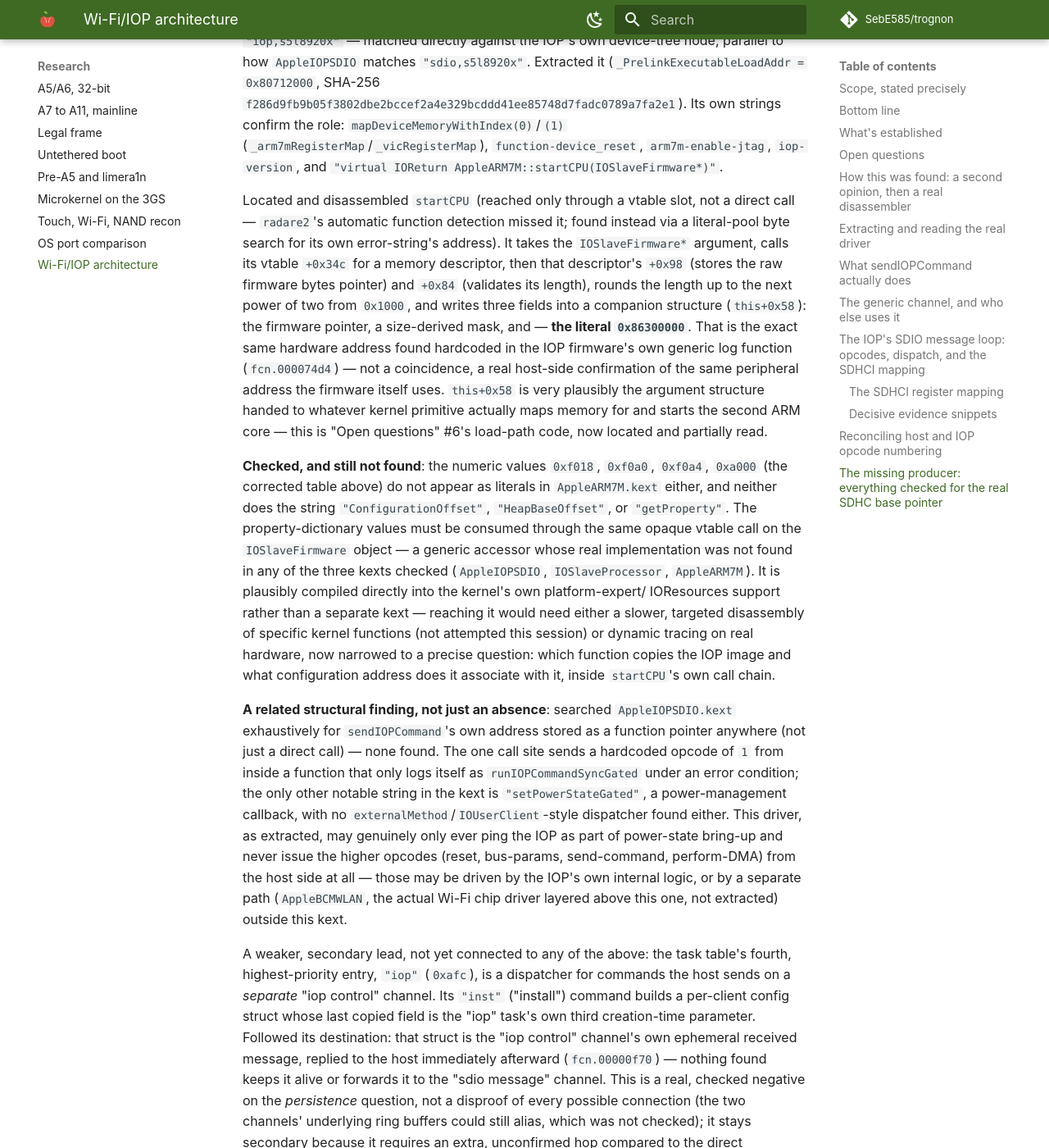
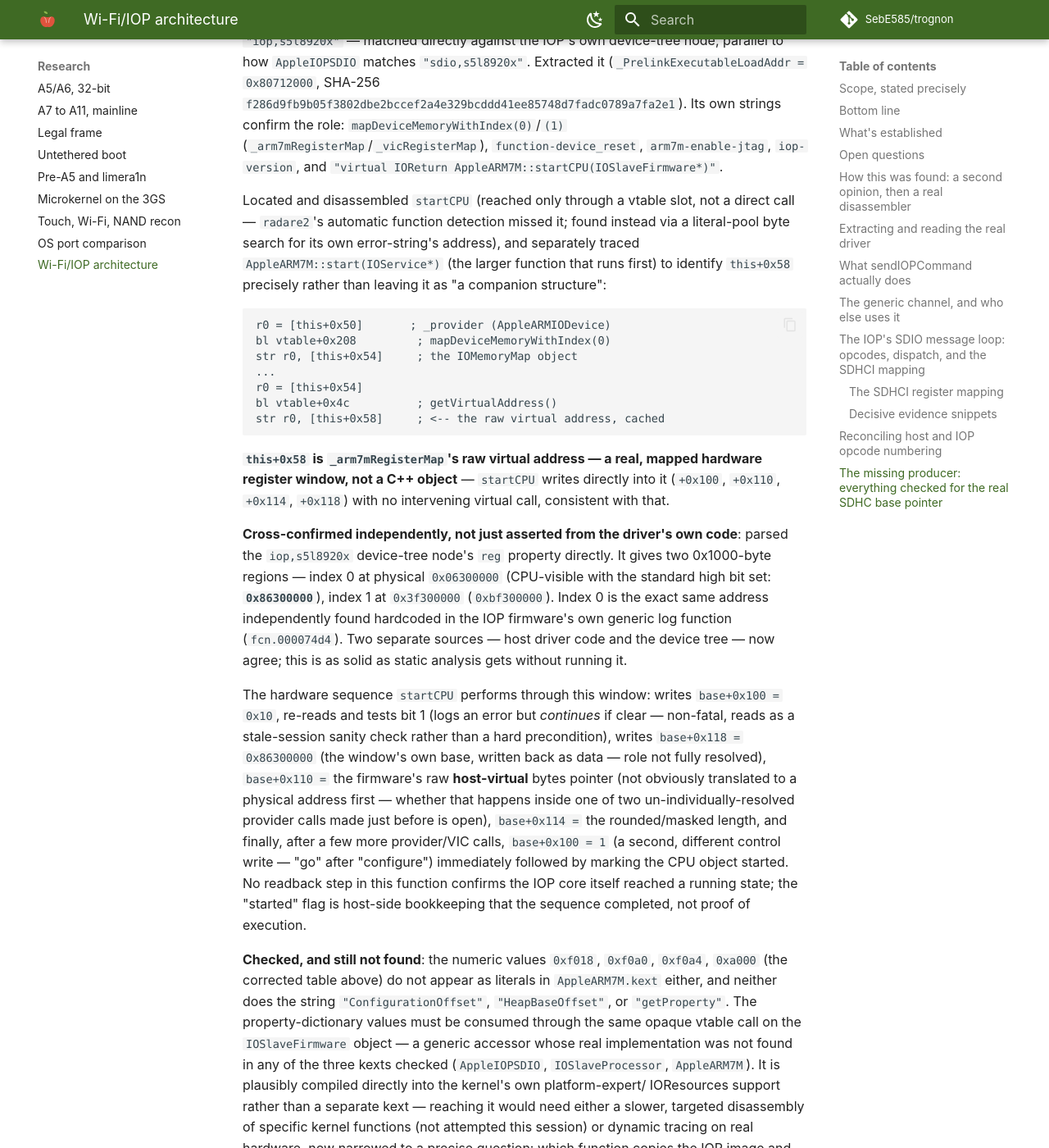
Before and after one commit to SebE585/trognon, an MkDocs documentation site: the page built from docs/research/2026-10-16-wifi-iop-architecture.md, in a window 1280 px wide and 1400 px high, scrolled down 14373 px. Shown: the whole window at 82% size. Built offline with MkDocs 1.6.1 and Material for MkDocs 9.7.7, drawn with Linux system fonts in a browser that asks for light colours; comment, search, counter and statistics services are not loaded.

Commit message:
research: complete milestone 1 -- identify this+0x58, cross-confirm 0x86300000 via device tree
Accepted the reviewer's three-milestone plan toward a proven hardware
IOP exchange rather than further general firmware exploration. This
commit completes milestone 1 (finish the startCPU load path).

Traced AppleARM7M::start(IOService*) -- the larger function that runs
before startCPU -- to identify this+0x58 precisely instead of leaving it
as an unidentified "companion structure": it is the cached raw virtual
address returned by getVirtualAddress() on the IOMemoryMap object from
mapDeviceMemoryWithIndex(0) (_arm7mRegisterMap). startCPU writes directly
into it with no intervening virtual call, consistent with it being a
real mapped hardware window rather than a C++ object.

Cross-confirmed 0x86300000's identity independently of the host driver's
own code: parsed the iop,s5l8920x device-tree node's reg property
directly. It gives two 0x1000-byte regions -- index 0 at physical
0x06300000 (0x86300000 CPU-visible), index 1 at 0x3f300000
(0xbf300000). Index 0 is the exact same address independently found
hardcoded in the IOP firmware's own generic log function. Two separate
sources now agree.

Documented the real hardware sequence startCPU performs through this
window (control register write/poll/write-again pattern, firmware
pointer and size fields, and the self-referential 0x86300000 write whose
exact role remains open), and noted explicitly that no readback in this
function confirms the IOP core actually reaches a running state -- the
host's "started" flag is bookkeeping, not proof of execution.

This gives a concrete, reproducible physical address (0x86300000, size
0x1000) for a future dynamic-observation payload, independent of
reconstructing the message transport (milestone 2).

Updated tools/iop_analysis/README.md and the published research report.

````diff
--- a/docs/research/2026-10-16-wifi-iop-architecture.md
+++ b/docs/research/2026-10-16-wifi-iop-architecture.md
@@ -634,20 +634,50 @@ AppleARM7M::startCPU(IOSlaveFirmware*)"`.
 Located and disassembled `startCPU` (reached only through a vtable slot,
 not a direct call — `radare2`'s automatic function detection missed it;
 found instead via a literal-pool byte search for its own error-string's
-address). It takes the `IOSlaveFirmware*` argument, calls its vtable
-`+0x34c` for a memory descriptor, then that descriptor's `+0x98`
-(stores the raw firmware bytes pointer) and `+0x84` (validates its
-length), rounds the length up to the next power of two from `0x1000`,
-and writes three fields into a companion structure
-(`this+0x58`): the firmware pointer, a size-derived mask, and —
-**the literal `0x86300000`**. That is the exact same hardware address
-found hardcoded in the IOP firmware's own generic log function
-(`fcn.000074d4`) — not a coincidence, a real host-side confirmation of
-the same peripheral address the firmware itself uses. `this+0x58` is
-very plausibly the argument structure handed to whatever kernel
-primitive actually maps memory for and starts the second ARM core —
-this is "Open questions" #6's load-path code, now located and partially
-read.
+address), and separately traced `AppleARM7M::start(IOService*)` (the
+larger function that runs first) to identify `this+0x58` precisely
+rather than leaving it as "a companion structure":
+
+```
+r0 = [this+0x50]       ; _provider (AppleARMIODevice)
+bl vtable+0x208         ; mapDeviceMemoryWithIndex(0)
+str r0, [this+0x54]     ; the IOMemoryMap object
+...
+r0 = [this+0x54]
+bl vtable+0x4c          ; getVirtualAddress()
+str r0, [this+0x58]     ; <-- the raw virtual address, cached
+```
+
+**`this+0x58` is `_arm7mRegisterMap`'s raw virtual address — a real,
+mapped hardware register window, not a C++ object** — `startCPU` writes
+directly into it (`+0x100`, `+0x110`, `+0x114`, `+0x118`) with no
+intervening virtual call, consistent with that.
+
+**Cross-confirmed independently, not just asserted from the driver's own
+code**: parsed the `iop,s5l8920x` device-tree node's `reg` property
+directly. It gives two 0x1000-byte regions — index 0 at physical
+`0x06300000` (CPU-visible with the standard high bit set:
+**`0x86300000`**), index 1 at `0x3f300000` (`0xbf300000`). Index 0 is
+the exact same address independently found hardcoded in the IOP
+firmware's own generic log function (`fcn.000074d4`). Two separate
+sources — host driver code and the device tree — now agree; this is as
+solid as static analysis gets without running it.
+
+The hardware sequence `startCPU` performs through this window: writes
+`base+0x100 = 0x10`, re-reads and tests bit 1 (logs an error but
+*continues* if clear — non-fatal, reads as a stale-session sanity check
+rather than a hard precondition), writes `base+0x118 = 0x86300000` (the
+window's own base, written back as data — role not fully resolved),
+`base+0x110 = ` the firmware's raw **host-virtual** bytes pointer (not
+obviously translated to a physical address first — whether that happens
+inside one of two un-individually-resolved provider calls made just
+before is open), `base+0x114 = ` the rounded/masked length, and finally,
+after a few more provider/VIC calls, `base+0x100 = 1` (a second,
+different control write — "go" after "configure") immediately followed
+by marking the CPU object started. No readback step in this function
+confirms the IOP core itself reached a running state; the "started" flag
+is host-side bookkeeping that the sequence completed, not proof of
+execution.
 
 **Checked, and still not found**: the numeric values `0xf018`, `0xf0a0`,
 `0xf0a4`, `0xa000` (the corrected table above) do not appear as literals
````
Also changed, not shown: tools/iop_analysis/README.md (+76 -0 lines).
